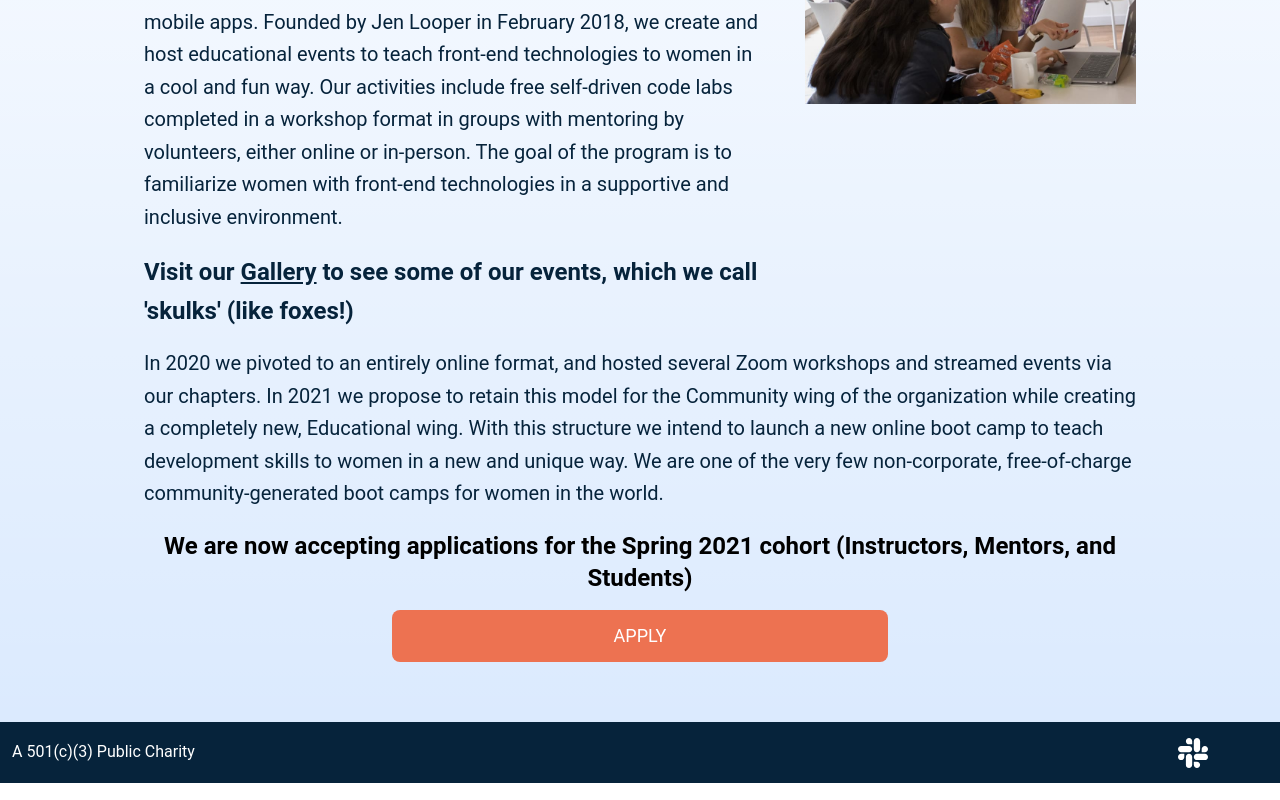
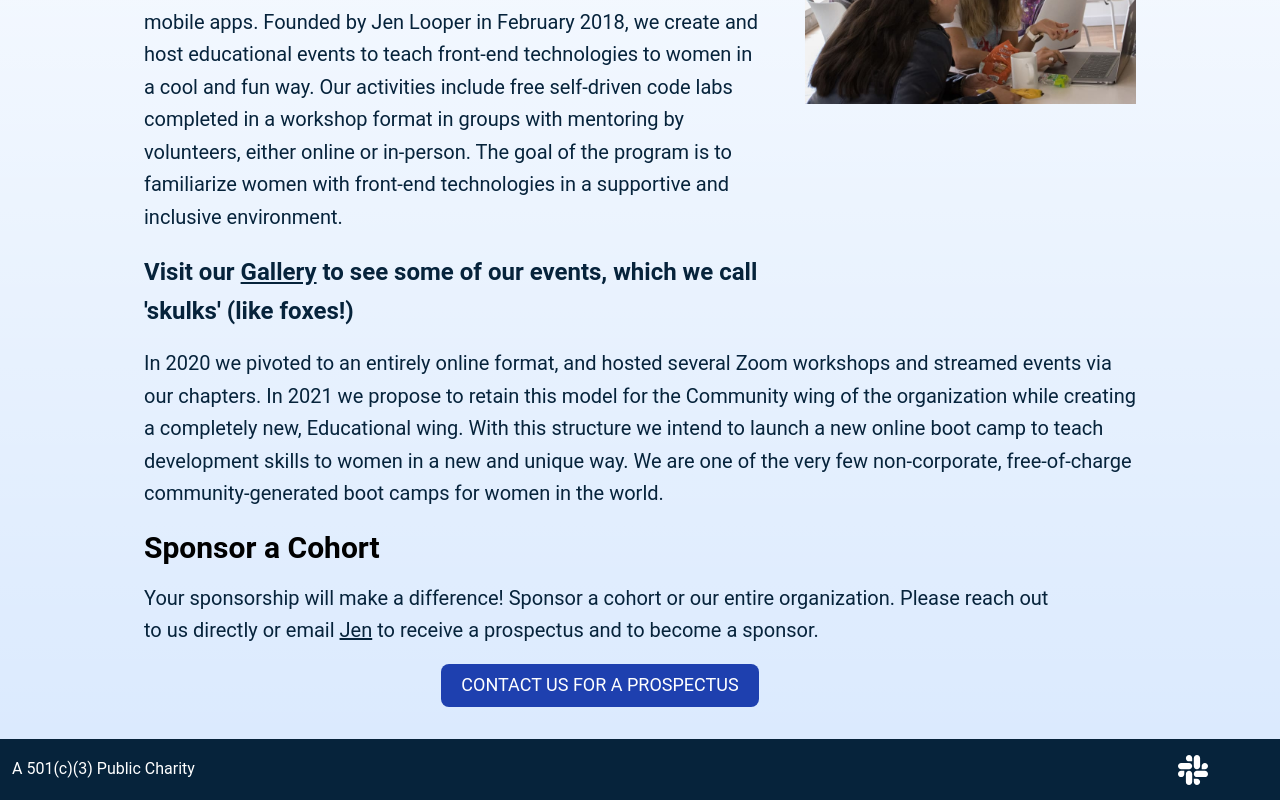
Before and after one commit to FrontEndFoxes/ff-school, a Vue app: page /about in a window 1280 px wide. Shown: the part 384-1184 px from the top of the page. Built offline with nearby package versions, Linux system fonts and the light colour scheme.

Commit message:
removing application link for cohorts

```diff
--- a/src/components/Footer.vue
+++ b/src/components/Footer.vue
@@ -52,7 +52,7 @@
             <li class="mr-3">
               <a
                 class="uppercase inline-block py-2 px-4 text-white no-underline"
-                href="https://communityinviter.com/apps/vuevixens/vue-vixens"
+                href="https://communityinviter.com/apps/frontendfoxes/front-end-foxes-slack-invitation"
                 aria-label="Slack"
                 target="_blank"
                 rel="noopener"
--- a/src/components/Header.vue
+++ b/src/components/Header.vue
@@ -66,14 +66,14 @@
                 >Curriculum</router-link
               >
             </li>
-            <li @click="isOpen = false">
+            <!--<li @click="isOpen = false">
               <a
                 target="_blank"
                 class="flex text-lg items-center p-4 hover:bg-blue-800 hover:text-white"
                 href="https://forms.gle/Yk8sWmKdLiKgSvvC9"
                 >Apply</a
               >
-            </li>
+            </li>-->
             <li @click="isOpen = false">
               <router-link
                 class="flex text-lg items-center p-4 hover:bg-blue-800 hover:text-white"
@@ -131,7 +131,7 @@
               >Curriculum</router-link
             >
           </li>
-          <li class="hover:bg-blue-900">
+          <!--<li class="hover:bg-blue-900">
             <a
               active-class="bg-blue-800"
               target="_blank"
@@ -139,7 +139,7 @@
               href="https://forms.gle/Yk8sWmKdLiKgSvvC9"
               >Apply</a
             >
-          </li>
+          </li>-->
           <li class="hover:bg-blue-900">
             <router-link
               active-class="bg-blue-800"
--- a/src/views/About.vue
+++ b/src/views/About.vue
@@ -60,7 +60,28 @@
             the very few non-corporate, free-of-charge community-generated boot
             camps for women in the world.
           </div>
-          <div class="mb-5">
+          <div class="lg:w-full mt-5 lg:pr-20">
+              <h2 class="mb-4 text-3xl font-semibold">Sponsor a Cohort</h2>
+              <p class="leading-relaxed text-xl text-primary-700">
+                Your sponsorship will make a difference! Sponsor a cohort or our
+                entire organization. Please reach out to us directly or email
+                <a class="underline" href="mailto:jen@frontendfoxes.org">Jen</a>
+                to receive a prospectus and to become a sponsor.
+              </p>
+              <div>
+                <div class="text-center mt-6">
+                  <a
+                    class="text-white mt-6 rounded-lg py-3 bg-blue-800 hover:bg-blue-500"
+                    target="_blank"
+                    href="https://us7.list-manage.com/contact-form?u=bb4724549551e6cf7bb5e3165&form_id=b15c2877e7d0009daf90e6911111e5b4"
+                    ><span class="p-5 uppercase text-center text-lg">
+                      Contact us for a Prospectus
+                    </span></a
+                  >
+                </div>
+              </div>
+            </div>
+          <!--<div class="mb-5">
             <h3 class="text-center m-4 text-2xl font-semibold mt-5">
               We are now accepting applications for the Spring 2021 cohort
               (Instructors, Mentors, and Students)
@@ -76,7 +97,7 @@
                 Apply
               </div>
             </a>
-          </div>
+          </div>-->
         </div>
       </div>
     </div>
--- a/src/views/Curriculum.vue
+++ b/src/views/Curriculum.vue
@@ -164,13 +164,19 @@
 
               <tr class="border-solid border border-gray-800">
                 <td class="p-5">10</td>
+                <td class="p-5">A taste of Vue.js</td>
+                <td class="p-5">Build a pet adoption app with Vue</td>
+              </tr>
+
+              <tr class="border-solid border border-gray-800">
+                <td class="p-5">10</td>
                 <td class="p-5">Build your Portfolio with React</td>
                 <td class="p-5">
                   Introduction to React.js; JSX, Scaffold your site
                 </td>
               </tr>
               <tr class="border-solid border border-gray-800">
-                <td class="p-5">10</td>
+                <td class="p-5">11</td>
                 <td class="p-5">Build your Portfolio with React</td>
                 <td class="p-5">Components, Props, Methods</td>
               </tr>
@@ -179,15 +185,10 @@
                 <td class="p-5">Build your Portfolio with React</td>
                 <td class="p-5">State Management in React, Routing</td>
               </tr>
-              <tr class="border-solid border border-gray-800">
-                <td class="p-5">11</td>
-                <td class="p-5">Build your Portfolio with React</td>
-                <td class="p-5">Testing</td>
-              </tr>
             </tbody>
           </table>
 
-          <div class="mb-5">
+          <!--<div class="mb-5">
             <h3 class="text-center m-4 text-2xl font-semibold mt-5">
               We are now accepting applications for the Spring 2021 cohort
               (Instructors, Mentors, and Students)
@@ -203,7 +204,7 @@
                 Apply
               </div>
             </a>
-          </div>
+          </div>-->
         </div>
       </div>
     </div>
--- a/src/views/Home.vue
+++ b/src/views/Home.vue
@@ -12,7 +12,7 @@
             We will open our first cohort in the Spring of 2021.
           </p>
 
-          <div
+          <!--<div
             class="mb-5 flex flex-wrap lg:flex lg:flex-no-wrap md:flex lg:flex-no-wrap w-full justify-center md:justify-start z-10"
           >
             <a
@@ -21,7 +21,7 @@
               href="https://forms.gle/Yk8sWmKdLiKgSvvC9"
               ><div class="uppercase text-center text-lg">Apply</div></a
             >
-          </div>
+          </div>-->
         </div>
         <!--Right Col-->
         <div class="w-full md:w-2/5 py-6 text-center">
--- a/src/views/OurSchool.vue
+++ b/src/views/OurSchool.vue
@@ -109,7 +109,7 @@
               </p>
             </div>
           </div>
-          <div class="mb-5">
+          <!--<div class="mb-5">
             <h3 class="text-center m-4 text-2xl font-semibold mt-5">
               We are now accepting applications for the Spring 2021 cohort
               (Instructors, Mentors, and Students)
@@ -125,7 +125,7 @@
                 Apply
               </div>
             </a>
-          </div>
+          </div>-->
         </div>
       </div>
     </div>
```
